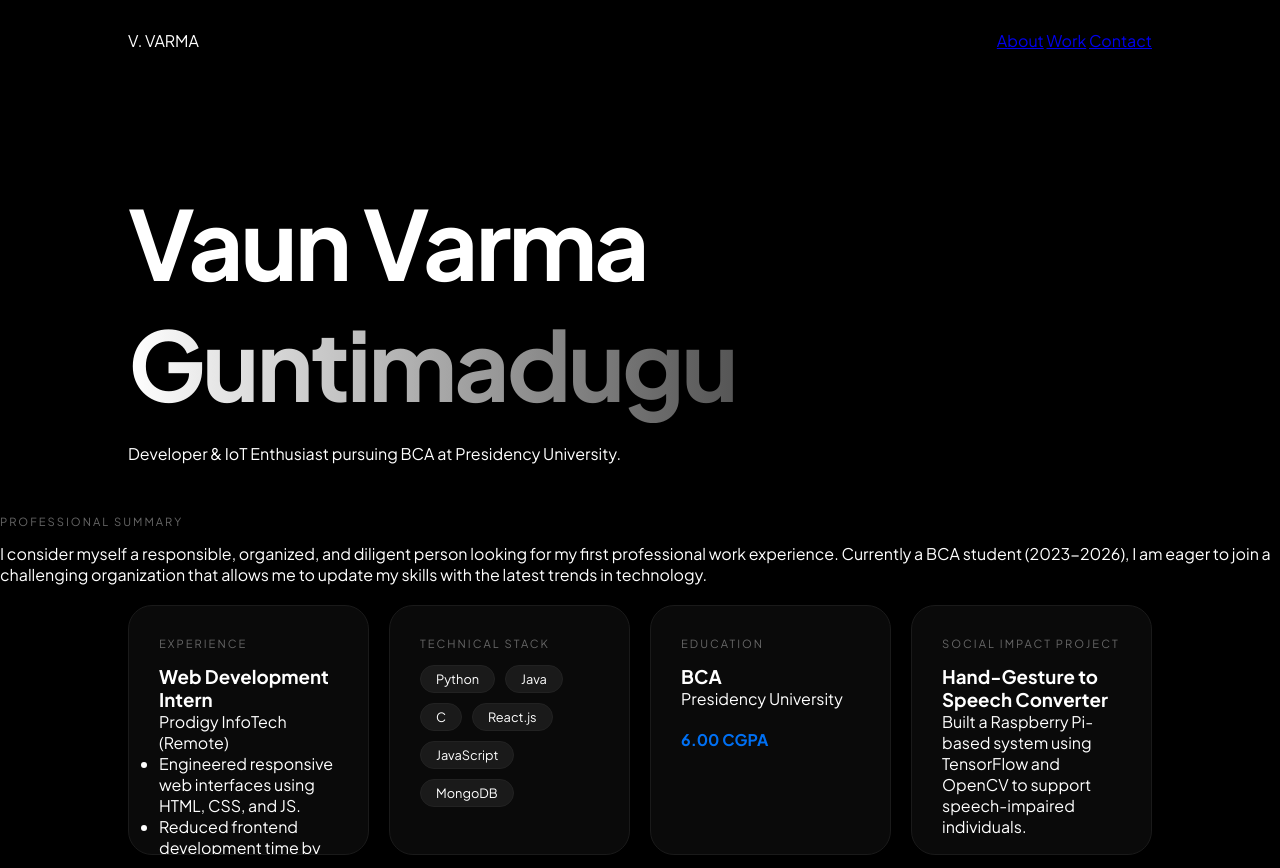
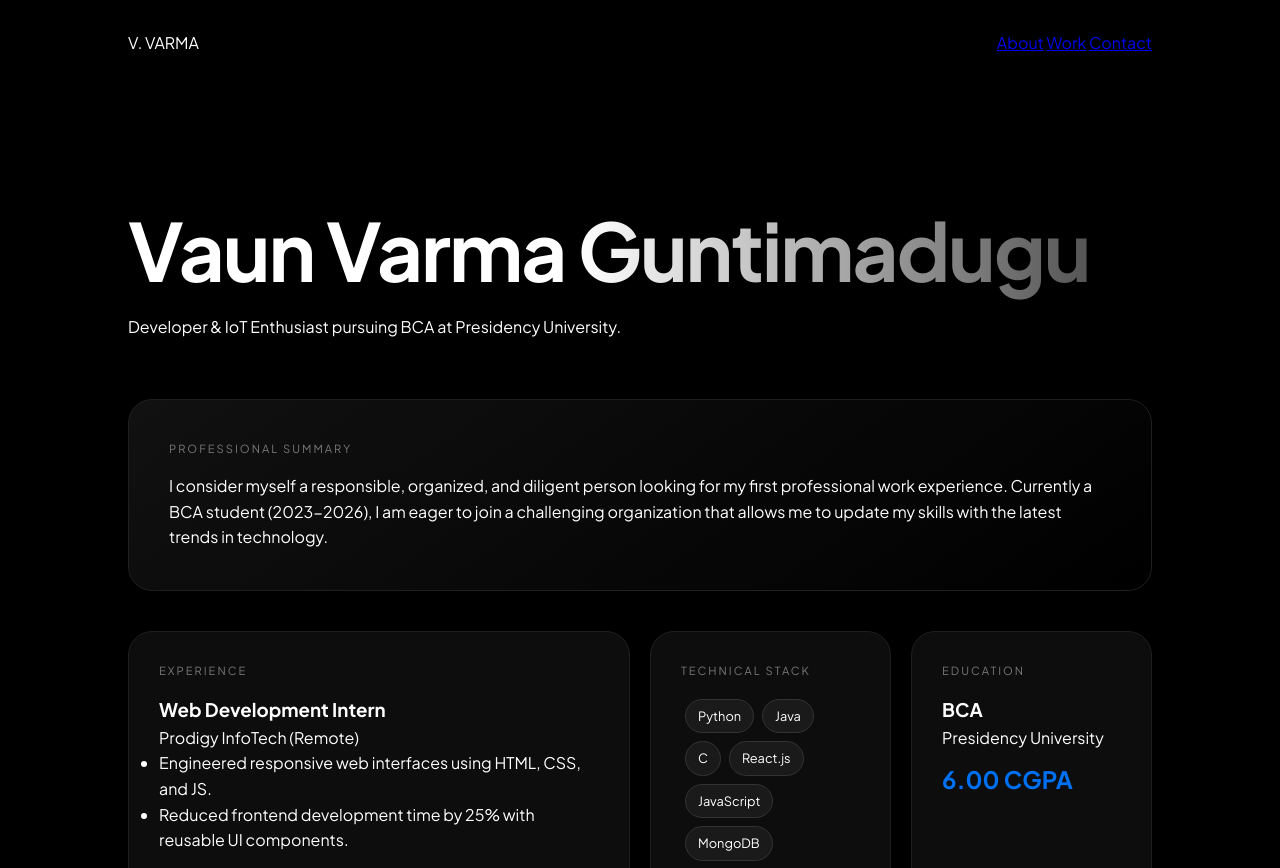
Before and after one commit to Varunvarma06/portfolio, a plain HTML site: page index.html in a window 1280 px wide. Shown: the top 868 px of the page. Drawn offline with nearby package versions, Linux system fonts and the light colour scheme.

Commit message:
Update style.css

```diff
--- a/style.css
+++ b/style.css
@@ -1,60 +1,53 @@
 :root {
     --bg: #000000;
-    --card-bg: #0a0a0a;
-    --border: #1a1a1a;
+    --card-bg: #0d0d0d;
+    --border: #1f1f1f;
     --text: #ffffff;
     --accent: #0070f3;
 }
 
-* {
-    margin: 0;
-    padding: 0;
-    box-sizing: border-box;
-}
+* { margin: 0; padding: 0; box-sizing: border-box; }
 
 body {
     background-color: var(--bg);
     color: var(--text);
     font-family: 'Plus Jakarta Sans', sans-serif;
-    overflow-x: hidden;
+    line-height: 1.6;
 }
 
+/* Nav & Layout */
 nav {
     display: flex;
     justify-content: space-between;
-    align-items: center;
     padding: 30px 10%;
     position: sticky;
     top: 0;
-    backdrop-filter: blur(10px);
-    z-index: 100;
+    backdrop-filter: blur(15px);
+    z-index: 1000;
 }
 
-.hero {
-    padding: 100px 10% 50px;
-    text-align: left;
+.container { padding: 0 10%; }
+
+/* Hero */
+.hero { padding: 100px 0 60px; }
+h1 { font-size: clamp(2.5rem, 8vw, 5rem); font-weight: 700; letter-spacing: -2px; }
+.gradient-text { background: linear-gradient(90deg, #ffffff, #555555); -webkit-background-clip: text; -webkit-text-fill-color: transparent; }
+
+/* About Section */
+.about-section { margin-bottom: 40px; }
+.about-card {
+    background: linear-gradient(145deg, #111, #000);
+    padding: 40px;
+    border-radius: 24px;
+    border: 1px solid var(--border);
 }
 
-h1 {
-    font-size: clamp(3rem, 8vw, 6rem);
-    font-weight: 700;
-    letter-spacing: -3px;
-    margin-bottom: 20px;
-}
-
-.gradient-text {
-    background: linear-gradient(90deg, #fff, #555);
-    -webkit-background-clip: text;
-    -webkit-text-fill-color: transparent;
-}
-
-/* Bento Grid Layout */
+/* Bento Grid */
 .bento-grid {
     display: grid;
     grid-template-columns: repeat(4, 1fr);
-    grid-template-rows: repeat(2, 250px);
     gap: 20px;
-    padding: 20px 10% 100px;
+    margin-bottom: 100px;
 }
 
 .bento-item {
@@ -62,56 +55,38 @@ h1 {
     border: 1px solid var(--border);
     border-radius: 24px;
     padding: 30px;
-    position: relative;
-    transition: all 0.4s ease;
-    overflow: hidden;
+    transition: all 0.4s cubic-bezier(0.175, 0.885, 0.32, 1.275);
 }
 
 .bento-item:hover {
-    border-color: #333;
-    background: #111;
-    transform: scale(1.02);
+    transform: translateY(-10px);
+    border-color: #444;
 }
 
-.experience { grid-column: span 2; }
-.skills { grid-column: span 2; }
-.project { grid-column: span 2; }
-.education { grid-column: span 1; }
-.iot { grid-column: span 1; }
+.wide { grid-column: span 2; }
 
 .label {
     font-size: 0.7rem;
-    color: #666;
+    color: #777;
     text-transform: uppercase;
     letter-spacing: 2px;
     display: block;
     margin-bottom: 15px;
 }
 
-.tags {
-    display: flex;
-    flex-wrap: wrap;
-    gap: 10px;
+.tags span {
+    display: inline-block;
+    background: #1a1a1a;
+    padding: 6px 12px;
+    border-radius: 100px;
+    font-size: 0.8rem;
+    margin: 4px;
+    border: 1px solid #333;
 }
 
-.tags span {
-    background: #1a1a1a;
-    padding: 5px 15px;
-    border-radius: 100px;
-    font-size: 0.8rem;
-    border: 1px solid #222;
-}
-
-.stat {
-    margin-top: 20px;
-    font-weight: 700;
-    color: var(--accent);
-}
+.stat { font-size: 1.5rem; font-weight: 700; color: var(--accent); margin-top: 10px; }
 
 @media (max-width: 900px) {
-    .bento-grid {
-        grid-template-columns: 1fr;
-        grid-template-rows: auto;
-    }
-    .bento-item { grid-column: span 1 !important; }
+    .bento-grid { grid-template-columns: 1fr; }
+    .wide { grid-column: span 1; }
 }
```
